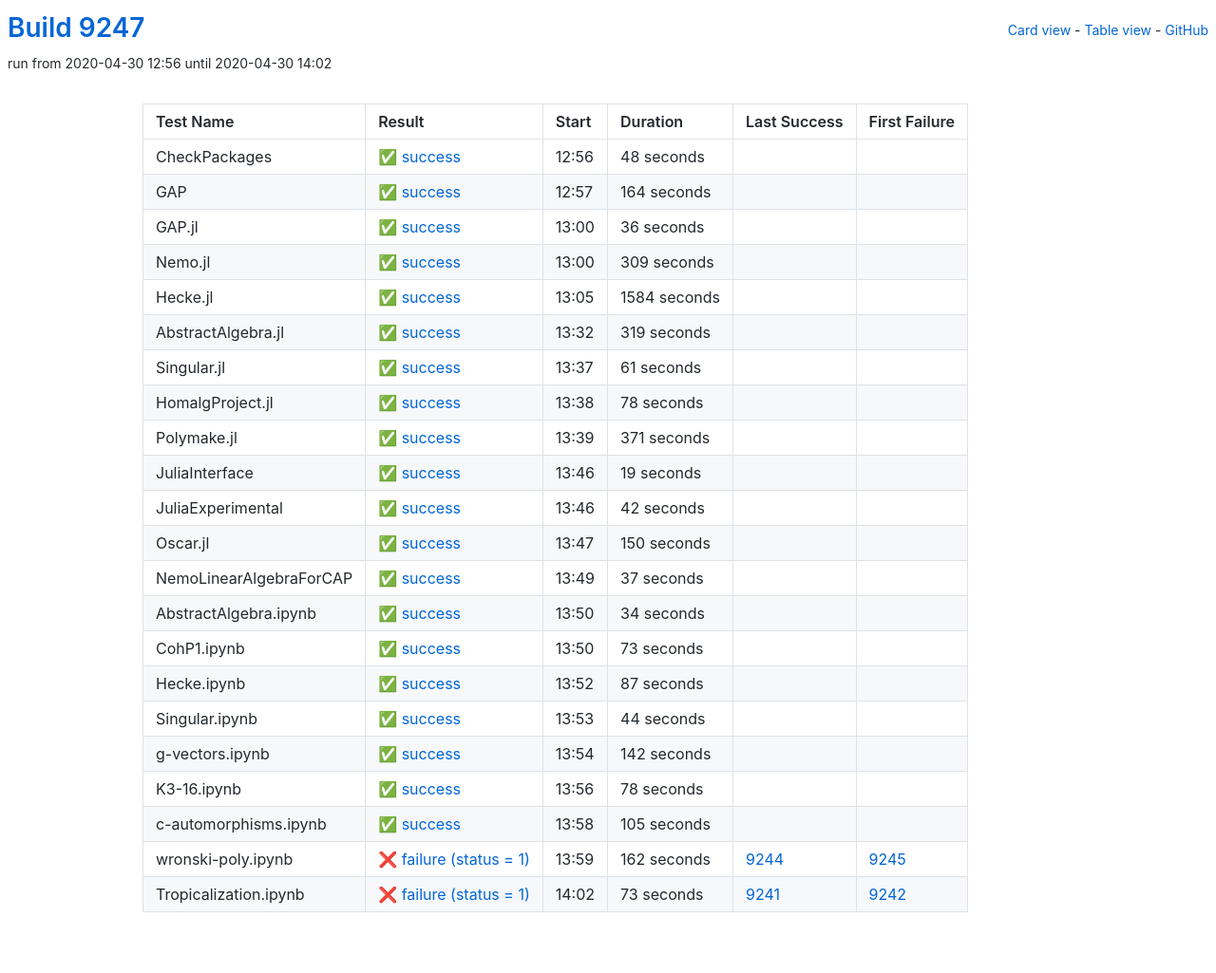
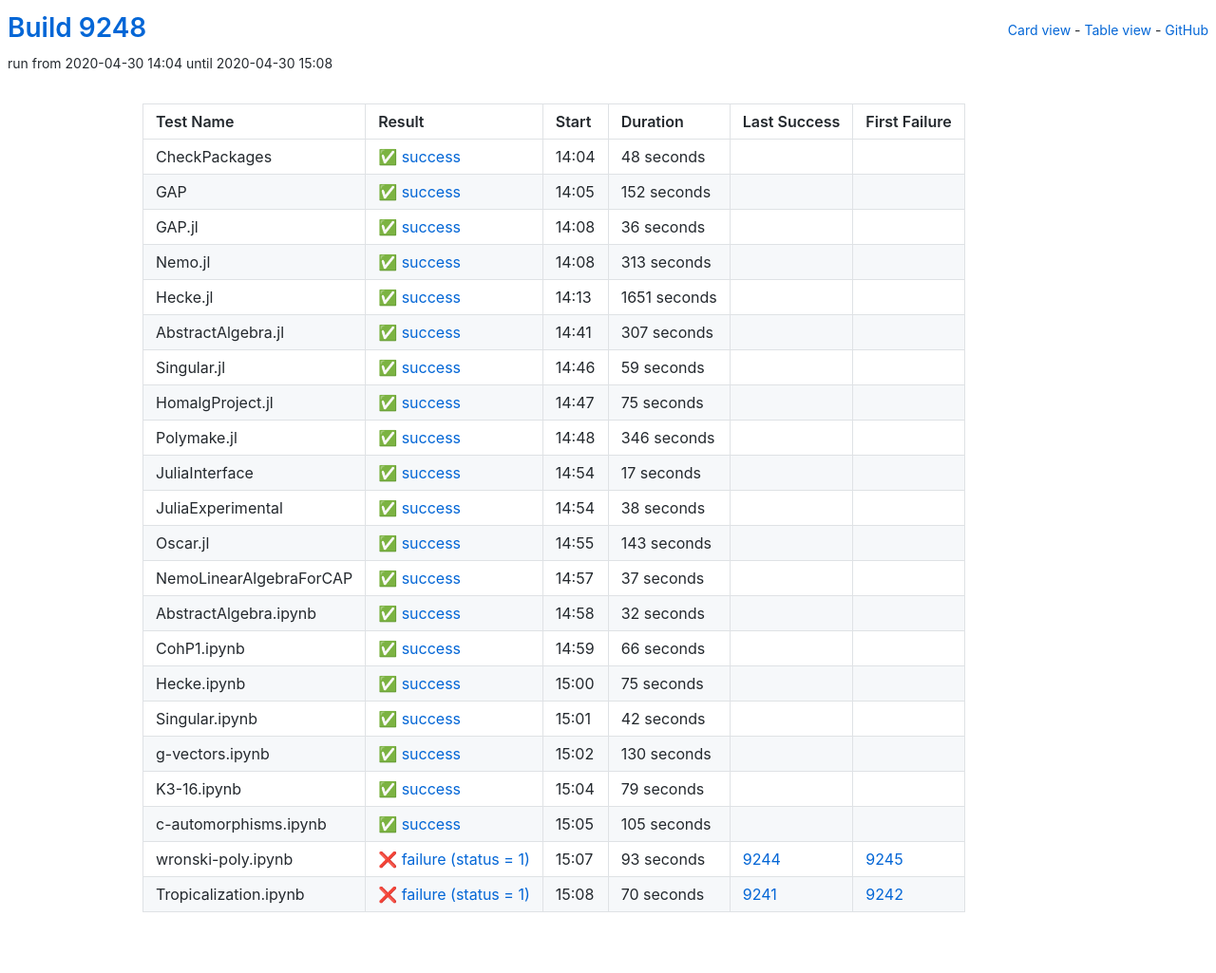
Before and after one commit to oscar-system/oscar-ci-status, a Jekyll site: the page built from table.html, in a window 1280 px wide. Shown: the whole page at 95% size. Built offline with Jekyll 4.4.1, drawn with Linux system fonts in a browser that asks for light colours.

Commit message:
Build 9248

```diff
--- a/_data/ci.yml
+++ b/_data/ci.yml
@@ -1,5 +1,5 @@
-build: 9247
-build_url: https://oscarci.mathematik.uni-kl.de/job/oscar/9247/
+build: 9248
+build_url: https://oscarci.mathematik.uni-kl.de/job/oscar/9248/
 job: oscar
 tests:
 - duration: 48
@@ -8,20 +8,20 @@ tests:
   first_failure_url: null
   last_success: false
   last_success_url: null
-  log: https://oscarci.mathematik.uni-kl.de/job/oscar/9247/artifact/logs/build-9247/CheckPackages.log
+  log: https://oscarci.mathematik.uni-kl.de/job/oscar/9248/artifact/logs/build-9248/CheckPackages.log
   name: CheckPackages
-  start: 2020-04-30 12:56
+  start: 2020-04-30 14:04
   status: success
   success: true
-- duration: 164
+- duration: 152
   exitcode: 0
   first_failure: false
   first_failure_url: null
   last_success: false
   last_success_url: null
-  log: https://oscarci.mathematik.uni-kl.de/job/oscar/9247/artifact/logs/build-9247/GAP.log
+  log: https://oscarci.mathematik.uni-kl.de/job/oscar/9248/artifact/logs/build-9248/GAP.log
   name: GAP
-  start: 2020-04-30 12:57
+  start: 2020-04-30 14:05
   status: success
   success: true
 - duration: 36
@@ -30,86 +30,152 @@ tests:
   first_failure_url: null
   last_success: false
   last_success_url: null
-  log: https://oscarci.mathematik.uni-kl.de/job/oscar/9247/artifact/logs/build-9247/GAP.jl.log
+  log: https://oscarci.mathematik.uni-kl.de/job/oscar/9248/artifact/logs/build-9248/GAP.jl.log
   name: GAP.jl
-  start: 2020-04-30 13:00
+  start: 2020-04-30 14:08
   status: success
   success: true
-- duration: 309
+- duration: 313
   exitcode: 0
   first_failure: false
   first_failure_url: null
   last_success: false
   last_success_url: null
-  log: https://oscarci.mathematik.uni-kl.de/job/oscar/9247/artifact/logs/build-9247/Nemo.jl.log
+  log: https://oscarci.mathematik.uni-kl.de/job/oscar/9248/artifact/logs/build-9248/Nemo.jl.log
   name: Nemo.jl
-  start: 2020-04-30 13:00
+  start: 2020-04-30 14:08
   status: success
   success: true
-- duration: 1584
+- duration: 1651
   exitcode: 0
   first_failure: false
   first_failure_url: null
   last_success: false
   last_success_url: null
-  log: https://oscarci.mathematik.uni-kl.de/job/oscar/9247/artifact/logs/build-9247/Hecke.jl.log
+  log: https://oscarci.mathematik.uni-kl.de/job/oscar/9248/artifact/logs/build-9248/Hecke.jl.log
   name: Hecke.jl
-  start: 2020-04-30 13:05
+  start: 2020-04-30 14:13
   status: success
   success: true
-- duration: 319
+- duration: 307
   exitcode: 0
   first_failure: false
   first_failure_url: null
   last_success: false
   last_success_url: null
-  log: https://oscarci.mathematik.uni-kl.de/job/oscar/9247/artifact/logs/build-9247/AbstractAlgebra.jl.log
+  log: https://oscarci.mathematik.uni-kl.de/job/oscar/9248/artifact/logs/build-9248/AbstractAlgebra.jl.log
   name: AbstractAlgebra.jl
-  start: 2020-04-30 13:32
+  start: 2020-04-30 14:41
   status: success
   success: true
-- duration: 61
+- duration: 59
   exitcode: 0
   first_failure: false
   first_failure_url: null
   last_success: false
   last_success_url: null
-  log: https://oscarci.mathematik.uni-kl.de/job/oscar/9247/artifact/logs/build-9247/Singular.jl.log
+  log: https://oscarci.mathematik.uni-kl.de/job/oscar/9248/artifact/logs/build-9248/Singular.jl.log
   name: Singular.jl
-  start: 2020-04-30 13:37
+  start: 2020-04-30 14:46
   status: success
   success: true
-- duration: 78
+- duration: 75
   exitcode: 0
   first_failure: false
   first_failure_url: null
   last_success: false
   last_success_url: null
-  log: https://oscarci.mathematik.uni-kl.de/job/oscar/9247/artifact/logs/build-9247/HomalgProject.jl.log
+  log: https://oscarci.mathematik.uni-kl.de/job/oscar/9248/artifact/logs/build-9248/HomalgProject.jl.log
   name: HomalgProject.jl
-  start: 2020-04-30 13:38
+  start: 2020-04-30 14:47
   status: success
   success: true
-- duration: 371
+- duration: 346
   exitcode: 0
   first_failure: false
   first_failure_url: null
   last_success: false
   last_success_url: null
-  log: https://oscarci.mathematik.uni-kl.de/job/oscar/9247/artifact/logs/build-9247/Polymake.jl.log
+  log: https://oscarci.mathematik.uni-kl.de/job/oscar/9248/artifact/logs/build-9248/Polymake.jl.log
   name: Polymake.jl
-  start: 2020-04-30 13:39
+  start: 2020-04-30 14:48
   status: success
   success: true
-- duration: 19
+- duration: 17
   exitcode: 0
   first_failure: false
   first_failure_url: null
   last_success: false
   last_success_url: null
-  log: https://oscarci.mathematik.uni-kl.de/job/oscar/9247/artifact/logs/build-9247/JuliaInterface.log
+  log: https://oscarci.mathematik.uni-kl.de/job/oscar/9248/artifact/logs/build-9248/JuliaInterface.log
   name: JuliaInterface
-  start: 2020-04-30 13:46
+  start: 2020-04-30 14:54
+  status: success
+  success: true
+- duration: 38
+  exitcode: 0
+  first_failure: false
+  first_failure_url: null
+  last_success: false
+  last_success_url: null
+  log: https://oscarci.mathematik.uni-kl.de/job/oscar/9248/artifact/logs/build-9248/JuliaExperimental.log
+  name: JuliaExperimental
+  start: 2020-04-30 14:54
+  status: success
+  success: true
+- duration: 143
+  exitcode: 0
+  first_failure: false
+  first_failure_url: null
+  last_success: false
+  last_success_url: null
+  log: https://oscarci.mathematik.uni-kl.de/job/oscar/9248/artifact/logs/build-9248/Oscar.jl.log
+  name: Oscar.jl
+  start: 2020-04-30 14:55
+  status: success
+  success: true
+- duration: 37
+  exitcode: 0
+  first_failure: false
+  first_failure_url: null
+  last_success: false
+  last_success_url: null
+  log: https://oscarci.mathematik.uni-kl.de/job/oscar/9248/artifact/logs/build-9248/NemoLinearAlgebraForCAP.log
+  name: NemoLinearAlgebraForCAP
+  start: 2020-04-30 14:57
+  status: success
+  success: true
+- duration: 32
+  exitcode: 0
+  first_failure: false
+  first_failure_url: null
+  last_success: false
+  last_success_url: null
+  log: https://oscarci.mathematik.uni-kl.de/job/oscar/9248/artifact/logs/build-9248/AbstractAlgebra.ipynb.log
+  name: AbstractAlgebra.ipynb
+  start: 2020-04-30 14:58
+  status: success
+  success: true
+- duration: 66
+  exitcode: 0
+  first_failure: false
+  first_failure_url: null
+  last_success: false
+  last_success_url: null
+  log: https://oscarci.mathematik.uni-kl.de/job/oscar/9248/artifact/logs/build-9248/CohP1.ipynb.log
+  name: CohP1.ipynb
+  start: 2020-04-30 14:59
+  status: success
+  success: true
+- duration: 75
+  exitcode: 0
+  first_failure: false
+  first_failure_url: null
+  last_success: false
+  last_success_url: null
+  log: https://oscarci.mathematik.uni-kl.de/job/oscar/9248/artifact/logs/build-9248/Hecke.ipynb.log
+  name: Hecke.ipynb
+  start: 2020-04-30 15:00
   status: success
   success: true
 - duration: 42
@@ -118,97 +184,31 @@ tests:
   first_failure_url: null
   last_success: false
   last_success_url: null
-  log: https://oscarci.mathematik.uni-kl.de/job/oscar/9247/artifact/logs/build-9247/JuliaExperimental.log
-  name: JuliaExperimental
-  start: 2020-04-30 13:46
+  log: https://oscarci.mathematik.uni-kl.de/job/oscar/9248/artifact/logs/build-9248/Singular.ipynb.log
+  name: Singular.ipynb
+  start: 2020-04-30 15:01
   status: success
   success: true
-- duration: 150
+- duration: 130
   exitcode: 0
   first_failure: false
   first_failure_url: null
   last_success: false
   last_success_url: null
-  log: https://oscarci.mathematik.uni-kl.de/job/oscar/9247/artifact/logs/build-9247/Oscar.jl.log
-  name: Oscar.jl
-  start: 2020-04-30 13:47
+  log: https://oscarci.mathematik.uni-kl.de/job/oscar/9248/artifact/logs/build-9248/g-vectors.ipynb.log
+  name: g-vectors.ipynb
+  start: 2020-04-30 15:02
   status: success
   success: true
-- duration: 37
+- duration: 79
   exitcode: 0
   first_failure: false
   first_failure_url: null
   last_success: false
   last_success_url: null
-  log: https://oscarci.mathematik.uni-kl.de/job/oscar/9247/artifact/logs/build-9247/NemoLinearAlgebraForCAP.log
-  name: NemoLinearAlgebraForCAP
-  start: 2020-04-30 13:49
-  status: success
-  success: true
-- duration: 34
-  exitcode: 0
-  first_failure: false
-  first_failure_url: null
-  last_success: false
-  last_success_url: null
-  log: https://oscarci.mathematik.uni-kl.de/job/oscar/9247/artifact/logs/build-9247/AbstractAlgebra.ipynb.log
-  name: AbstractAlgebra.ipynb
-  start: 2020-04-30 13:50
-  status: success
-  success: true
-- duration: 73
-  exitcode: 0
-  first_failure: false
-  first_failure_url: null
-  last_success: false
-  last_success_url: null
-  log: https://oscarci.mathematik.uni-kl.de/job/oscar/9247/artifact/logs/build-9247/CohP1.ipynb.log
-  name: CohP1.ipynb
-  start: 2020-04-30 13:50
-  status: success
-  success: true
-- duration: 87
-  exitcode: 0
-  first_failure: false
-  first_failure_url: null
-  last_success: false
-  last_success_url: null
-  log: https://oscarci.mathematik.uni-kl.de/job/oscar/9247/artifact/logs/build-9247/Hecke.ipynb.log
-  name: Hecke.ipynb
-  start: 2020-04-30 13:52
-  status: success
-  success: true
-- duration: 44
-  exitcode: 0
-  first_failure: false
-  first_failure_url: null
-  last_success: false
-  last_success_url: null
-  log: https://oscarci.mathematik.uni-kl.de/job/oscar/9247/artifact/logs/build-9247/Singular.ipynb.log
-  name: Singular.ipynb
-  start: 2020-04-30 13:53
-  status: success
-  success: true
-- duration: 142
-  exitcode: 0
-  first_failure: false
-  first_failure_url: null
-  last_success: false
-  last_success_url: null
-  log: https://oscarci.mathematik.uni-kl.de/job/oscar/9247/artifact/logs/build-9247/g-vectors.ipynb.log
-  name: g-vectors.ipynb
-  start: 2020-04-30 13:54
-  status: success
-  success: true
-- duration: 78
-  exitcode: 0
-  first_failure: false
-  first_failure_url: null
-  last_success: false
-  last_success_url: null
-  log: https://oscarci.mathematik.uni-kl.de/job/oscar/9247/artifact/logs/build-9247/K3-16.ipynb.log
+  log: https://oscarci.mathematik.uni-kl.de/job/oscar/9248/artifact/logs/build-9248/K3-16.ipynb.log
   name: K3-16.ipynb
-  start: 2020-04-30 13:56
+  start: 2020-04-30 15:04
   status: success
   success: true
 - duration: 105
@@ -217,30 +217,30 @@ tests:
   first_failure_url: null
   last_success: false
   last_success_url: null
-  log: https://oscarci.mathematik.uni-kl.de/job/oscar/9247/artifact/logs/build-9247/c-automorphisms.ipynb.log
+  log: https://oscarci.mathematik.uni-kl.de/job/oscar/9248/artifact/logs/build-9248/c-automorphisms.ipynb.log
   name: c-automorphisms.ipynb
-  start: 2020-04-30 13:58
+  start: 2020-04-30 15:05
   status: success
   success: true
-- duration: 162
+- duration: 93
   exitcode: 1
   first_failure: 9245
   first_failure_url: https://oscarci.mathematik.uni-kl.de/job/oscar/9245/
   last_success: 9244
   last_success_url: https://oscarci.mathematik.uni-kl.de/job/oscar/9244/
-  log: https://oscarci.mathematik.uni-kl.de/job/oscar/9247/artifact/logs/build-9247/wronski-poly.ipynb.log
+  log: https://oscarci.mathematik.uni-kl.de/job/oscar/9248/artifact/logs/build-9248/wronski-poly.ipynb.log
   name: wronski-poly.ipynb
-  start: 2020-04-30 13:59
+  start: 2020-04-30 15:07
   status: failure
   success: false
-- duration: 73
+- duration: 70
   exitcode: 1
   first_failure: 9242
   first_failure_url: https://oscarci.mathematik.uni-kl.de/job/oscar/9242/
   last_success: 9241
   last_success_url: https://oscarci.mathematik.uni-kl.de/job/oscar/9241/
-  log: https://oscarci.mathematik.uni-kl.de/job/oscar/9247/artifact/logs/build-9247/Tropicalization.ipynb.log
+  log: https://oscarci.mathematik.uni-kl.de/job/oscar/9248/artifact/logs/build-9248/Tropicalization.ipynb.log
   name: Tropicalization.ipynb
-  start: 2020-04-30 14:02
+  start: 2020-04-30 15:08
   status: failure
   success: false
```
Also changed, not shown: README.md.
